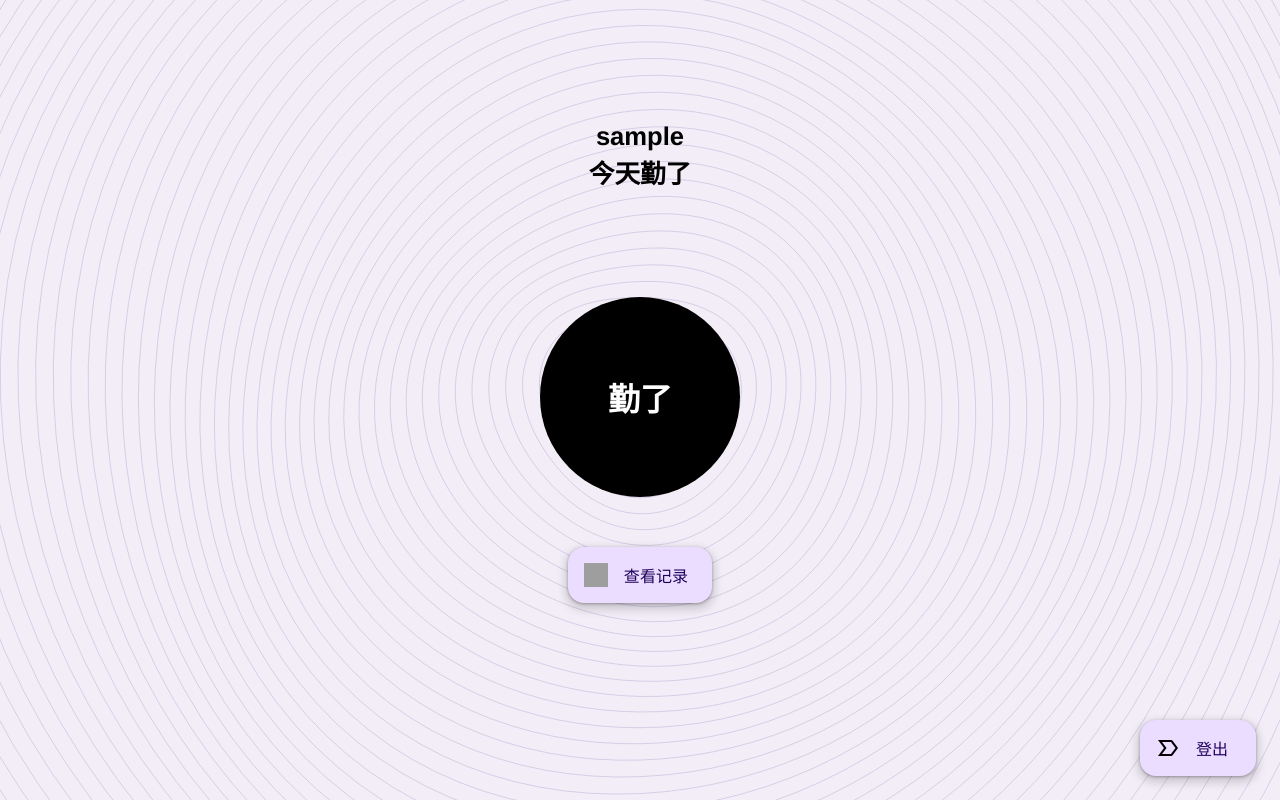
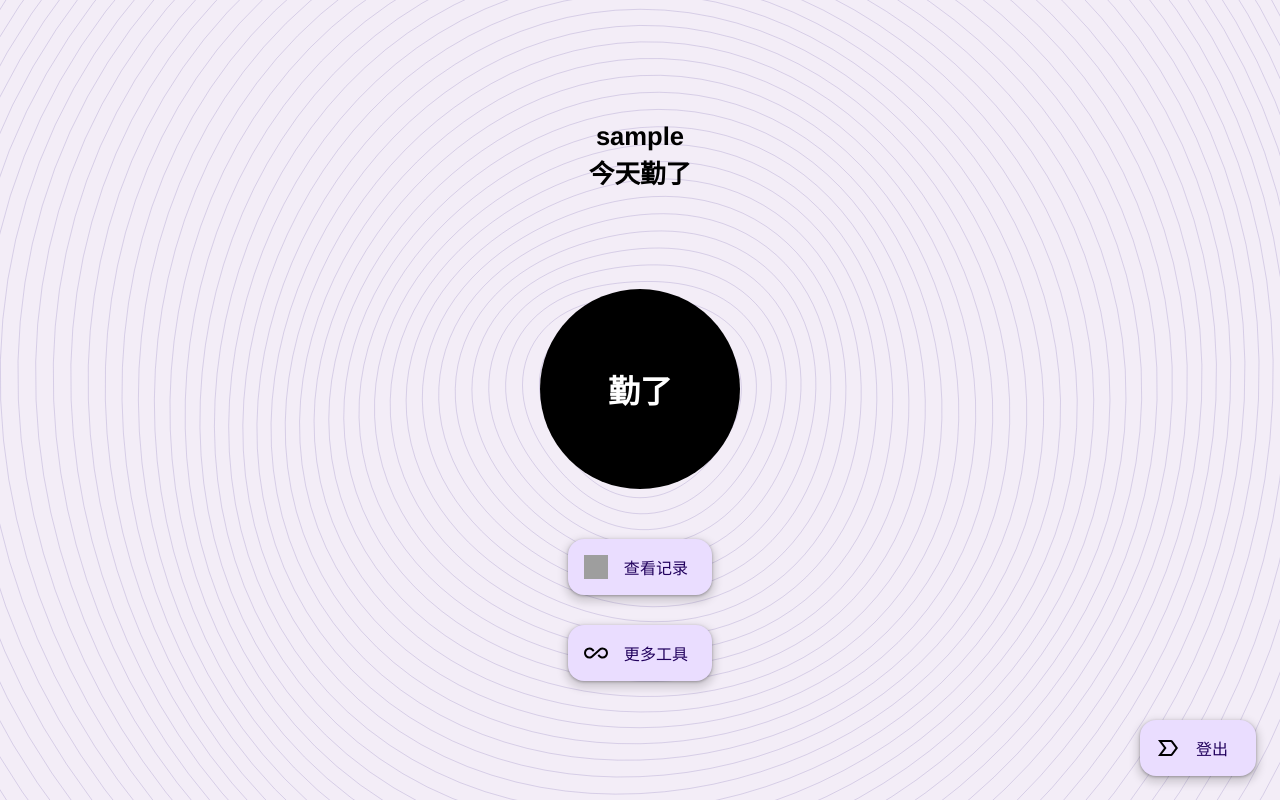
Before and after one commit to Swan416ya/maicorder, a Vue app in the folder maicorder-web/: page /main in a window 1280 px wide. Built offline with nearby package versions, Linux system fonts and the light colour scheme; sample sign-in values are in the browser's storage; grey boxes are pictures that could not be loaded.

Commit message:
更新更多工具

```diff
--- a/maicorder-web/src/components/MainLayout.vue
+++ b/maicorder-web/src/components/MainLayout.vue
@@ -52,6 +52,22 @@
       </div>
     </div>
 
+    <div class="btn">
+        <PurpleFab
+        v-if = "!isDialogOpen"
+        label="更多工具"
+        variant="surface"
+        :extended="isFabExtended"
+        @click="moreTool"
+      >
+        <!-- 自定义图标插槽 (可选，默认是加号) -->
+        <template #icon>
+            <img :src="moreToolIcon" width="24" height="24" />
+        </template>
+      </PurpleFab>
+      </div>
+
+
     <!-- 遮罩层 -->
     <div
       class="dialog-mask"
@@ -88,6 +104,7 @@ import stackIcon from '@/assets/stack.svg?url'
 import logoutIcon from '@/assets/logout.svg?url'
 import LoginLayout from './LoginLayout.vue'
 import BackGround from './BackGround.vue'
+import moreToolIcon from '@/assets/moreTool.svg'
 
 // 已移除 TimeBoard 引入
 
@@ -216,6 +233,10 @@ const handleLogout = () => {
   alert('已退出登录')
   router.push('/')
 }
+
+const moreTool = () => {
+  router.push('/moretoolpage')
+}
 </script>
 
 <style scoped>
@@ -259,7 +280,7 @@ const handleLogout = () => {
 }
 
 .core-content {
-  margin-top: 100px;
+  margin-top: 170px;
   display: flex;
   flex-direction: column;
   align-items: center;
--- /dev/null
+++ b/maicorder-web/src/components/moreToolPage.vue
@@ -0,0 +1,9 @@
+<!-- App.vue -->
+<template>
+  <StarTransition/>
+</template>
+
+<script setup>
+import { ref } from 'vue';
+import StarTransition from './StarTransition.vue';
+</script>
--- a/maicorder-web/src/router/index.js
+++ b/maicorder-web/src/router/index.js
@@ -3,6 +3,9 @@ import LoginLayout from '@/components/LoginLayout.vue'
 import MainLayout from '@/components/MainLayout.vue'
 // 假设你的记录页组件是这个名字，请确保文件存在
 import RecordsPage from '@/components/RecordsPage.vue'
+import MoreToolPage from '@/components/moreToolPage.vue'
+
+
 
 const routes = [
   {
@@ -27,6 +30,12 @@ const routes = [
     path: '/records',
     name: 'Records',
     component: RecordsPage,
+    meta: { requiresAuth: true }
+  },
+  {
+    path: '/moreToolPage',
+    name: 'MoreToolPage',
+    component: MoreToolPage,
     meta: { requiresAuth: true }
   }
 ]
```
Also changed, not shown: maicorder-web/src/assets/moreTool.svg (added).
